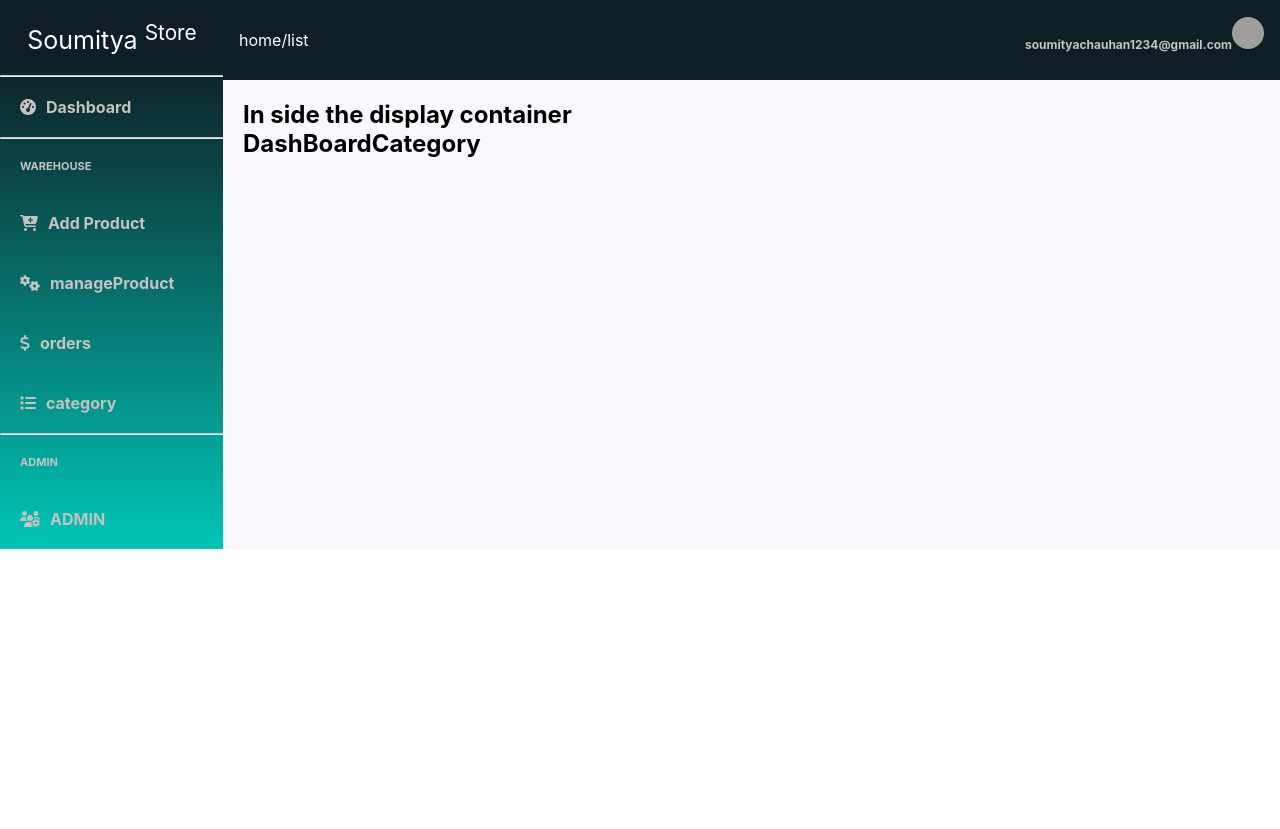
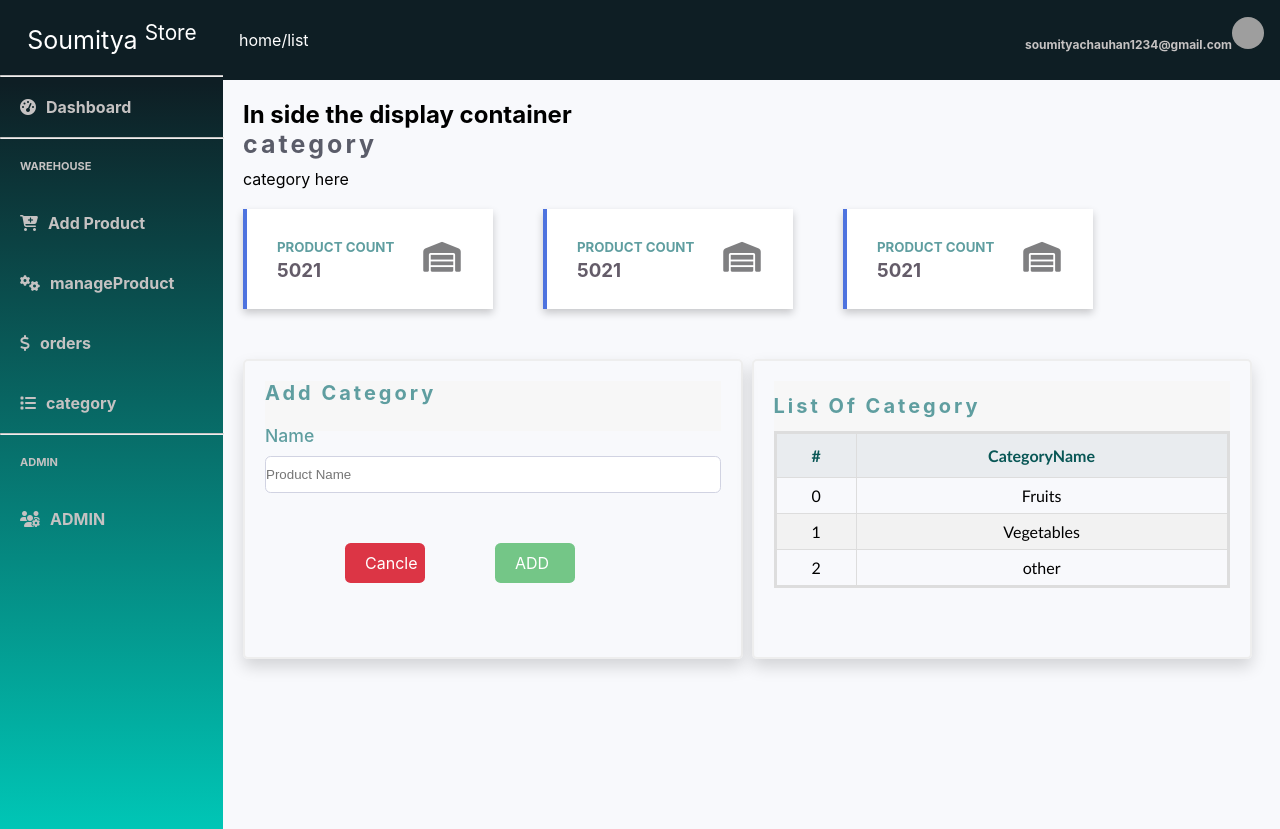
Before and after one commit to soumitya0/EcommerceSite_AdminPanel, a React (Create React App) app in the folder client/myapp/: page /dashboard/category in a window 1280 px wide. Before the commit the page ends 800 px from the top, so only its background shows below. Built offline with nearby package versions, Linux system fonts and the light colour scheme; grey boxes are pictures that could not be loaded.

Commit message:
DashBoard Category UI

```diff
--- a/client/myapp/src/components/DashboardComponents/DashboardCategory/AddCategory/AddCategory.js
+++ b/client/myapp/src/components/DashboardComponents/DashboardCategory/AddCategory/AddCategory.js
@@ -0,0 +1,37 @@
+import React, { Component, Fragment } from "react";
+import "./AddCategoryStyle.css";
+class AddCategory extends Component {
+  render() {
+    return (
+      <Fragment>
+        <div className="FormContainer marginTop-50">
+          <div className="tableName text-700">
+            <p>Add Category</p>
+
+            <form className="marginTop-20">
+              <div className="formGridName">
+                <p className="formLable">Name</p>
+                <input
+                  className="formInput"
+                  type="text"
+                  placeholder="Product Name"
+                />
+              </div>
+              <div className="margin-50" style={{ marginLeft: "80px" }}>
+                <div className="formBtn btn_cancle">
+                  <p className="Btntext">Cancle</p>
+                </div>
+
+                <div className="formBtn btn_submit ">
+                  <p className="Btntext">ADD</p>
+                </div>
+              </div>
+            </form>
+          </div>
+        </div>
+      </Fragment>
+    );
+  }
+}
+
+export default AddCategory;
--- /dev/null
+++ b/client/myapp/src/components/DashboardComponents/DashboardCategory/AddCategory/AddCategoryStyle.css
@@ -0,0 +1,11 @@
+.FormContainer {
+  width: 500px;
+  border: 2px solid #eee;
+
+  border-radius: 5px;
+  box-shadow: 0 0.5rem 1rem rgba(0, 0, 0, 0.15);
+  transition: 0.3s;
+
+  height: 300px;
+  padding: 20px;
+}
--- /dev/null
+++ b/client/myapp/src/components/DashboardComponents/DashboardCategory/CategoryList.js/CategoryList.js
@@ -0,0 +1,53 @@
+import React, { Component, Fragment } from "react";
+
+class CategoryList extends Component {
+  constructor(props) {
+    super(props);
+
+    this.state = {
+      Headerdata: ["#", "CategoryName"],
+
+      data: [
+        { CategoryName: "Fruits" },
+        { CategoryName: "Vegetables" },
+        { CategoryName: "other" },
+      ],
+    };
+  }
+
+  TableHeaderdata() {
+    return this.state.Headerdata.map((data, index) => <th>{data}</th>);
+  }
+
+  TableData() {
+    return this.state.data.map((data, index) => {
+      const { CategoryName } = data;
+      return (
+        <tr>
+          <td>{index}</td>
+          <td>{CategoryName}</td>
+        </tr>
+      );
+    });
+  }
+
+  render() {
+    return (
+      <Fragment>
+        <div className="FormContainer marginTop-50">
+          <div className="tableName text-700">
+            <p>List of Category</p>
+          </div>
+
+          <table className="TableState">
+            <tr>{this.TableHeaderdata()}</tr>
+
+            <tbody>{this.TableData()}</tbody>
+          </table>
+        </div>
+      </Fragment>
+    );
+  }
+}
+
+export default CategoryList;
--- a/client/myapp/src/components/DashboardComponents/DashboardCategory/DashBoardCategory.css
+++ b/client/myapp/src/components/DashboardComponents/DashboardCategory/DashBoardCategory.css
@@ -0,0 +1,7 @@
+.DashBoardCategory_grid {
+  display: grid;
+
+  height: 500px;
+  grid-template-columns: 50% 40%;
+  grid-template-rows: 1fr;
+}
--- a/client/myapp/src/components/DashboardComponents/DashboardCategory/DashBoardCategory.js
+++ b/client/myapp/src/components/DashboardComponents/DashboardCategory/DashBoardCategory.js
@@ -1,10 +1,37 @@
 import React, { Component } from "react";
+
+import "./DashBoardCategory.css";
+
+import TopCard from "../../../common/components/Dashboard/TopCard";
+import AddCategory from "./AddCategory/AddCategory";
+import CategoryList from "./CategoryList.js/CategoryList";
 
 class DashBoardCategory extends Component {
   render() {
     return (
       <div>
-        <h2>DashBoardCategory</h2>
+        <h1 className="text-gray text-700">category</h1>
+        <p className="marginTop-10">category here</p>
+        <div className="GridCardInfo marginTop-20">
+          <div>
+            <TopCard />
+          </div>
+          <div>
+            <TopCard />
+          </div>
+          <div>
+            <TopCard />
+          </div>
+        </div>
+
+        <div className="DashBoardCategory_grid">
+          <div>
+            <AddCategory />
+          </div>
+          <div>
+            <CategoryList />
+          </div>
+        </div>
       </div>
     );
   }
```
